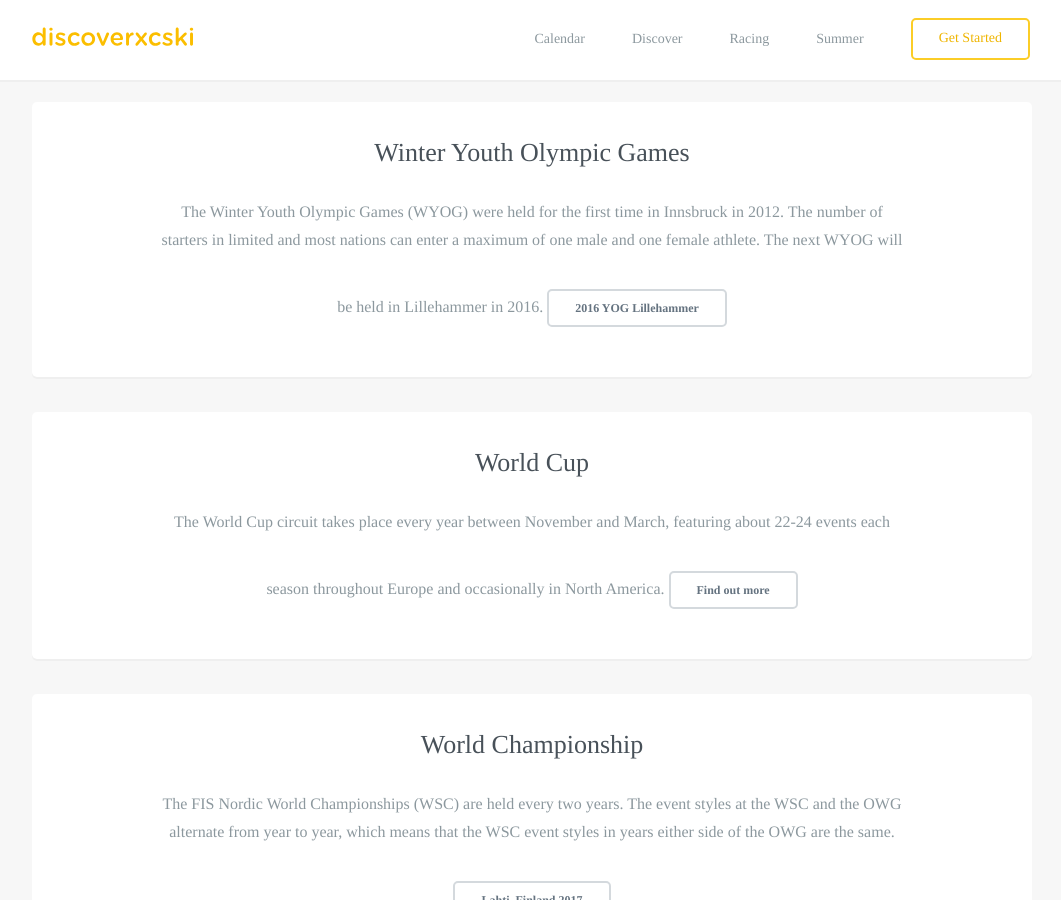
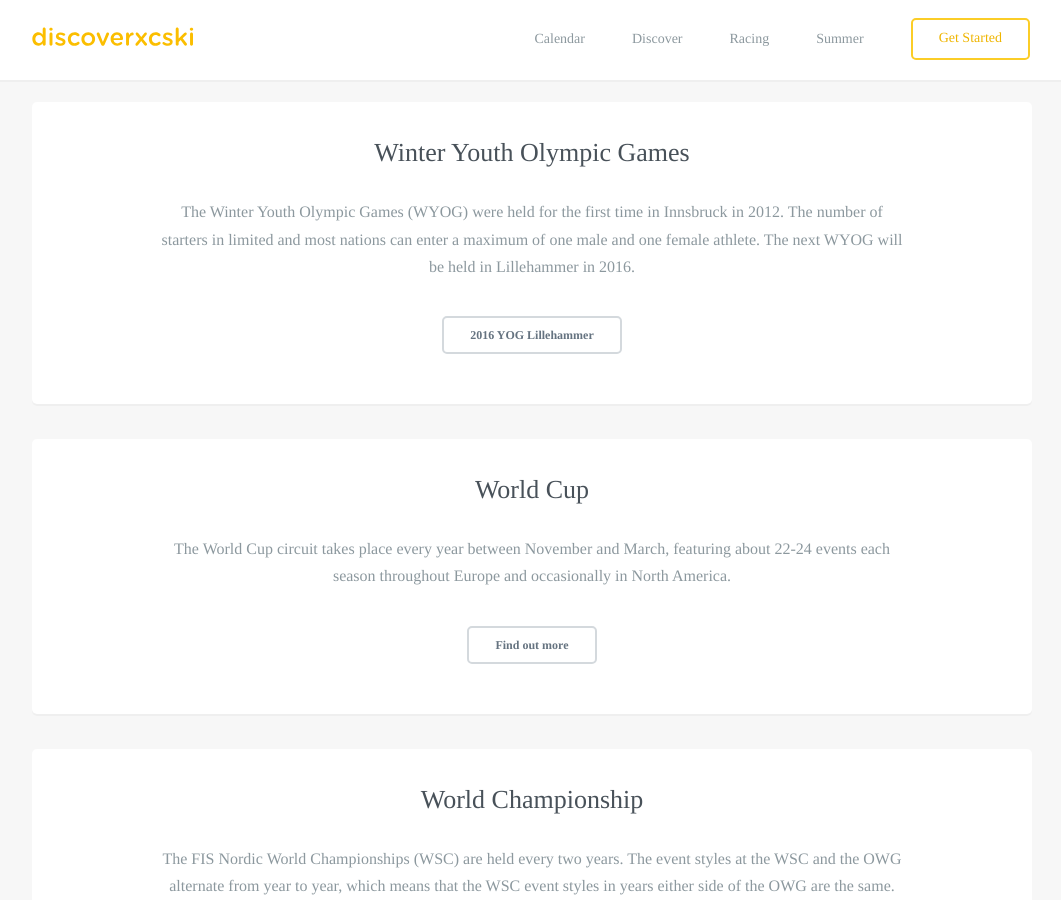
Before and after one commit to robcatto/robcatto.github.io, a Jekyll site: the page built from racing/elite-events/index.html, in a window 1280 px wide and 900 px high, scrolled down 1483 px. Shown: the whole window, without its empty margins (108-1169 px from the left). Built offline with Jekyll 4.4.1, drawn with Linux system fonts in a browser that asks for light colours; some web fonts are replaced; Markdown is read by kramdown in place of the engine named in the settings.

Commit message:
Update index.html

```diff
--- a/racing/elite-events/index.html
+++ b/racing/elite-events/index.html
@@ -46,8 +46,10 @@ layout: default
                     <h3>World University Winter Games   (World Uni Games)</h3>
                     <p>The World University Winter Games (WUWG) are held every two years. Athletes must be enrolled at university and be under the age of 27 to be eligible for selection. The WUWG provide just about the only opportunity outside of the Winter Olympics to compete at an elite international event together with other winter sport disciplines. The selection standard is challenging but achievable, similar to qualifying for the World Junior or U23 Championships.
 
-                         <a class="button small dark" href="http://www.fisu.net/en/Winter-Universiades-3491.html" data-featurette="analytics-click-event" target="_blank" data-event-category="button" data-event-action="M: Clicked Design an iOS Game" data-event-label="Source: Homepage Alt" id="featurette-35">Find out more</a>
+
                     </p>
+
+                    <a class="button small dark" href="http://www.fisu.net/en/Winter-Universiades-3491.html" data-featurette="analytics-click-event" target="_blank" data-event-category="button" data-event-action="M: Clicked Design an iOS Game" data-event-label="Source: Homepage Alt" id="featurette-35">Find out more</a>
 
                 </section>
 
@@ -56,8 +58,10 @@ layout: default
                     <h3>World Junior / U23 Championships Games</h3>
                     <p>The FIS World Junior and U23 Championships (WJC and WU23C) are held every year. Athletes are eligible to compete in the WJC in the year that they turn 20 and in the WU23C in the year that they turn 23.
 
-                        <a class="button small dark" href="http://www.fis-ski.com/cross-country/news-multimedia/" data-featurette="analytics-click-event" data-event-category="button" target="_blank" data-event-action="M: Clicked Design an iOS Game" data-event-label="Source: Homepage Alt" id="featurette-35">Find out more</a>
+
                     </p>
+
+                     <a class="button small dark" href="http://www.fis-ski.com/cross-country/news-multimedia/" data-featurette="analytics-click-event" data-event-category="button" target="_blank" data-event-action="M: Clicked Design an iOS Game" data-event-label="Source: Homepage Alt" id="featurette-35">Find out more</a>
 
                 </section>
 
@@ -65,8 +69,10 @@ layout: default
                     <h3>Winter Youth Olympic Games</h3>
                     <p>The Winter Youth Olympic Games (WYOG) were held for the first time in Innsbruck in 2012. The number of starters in limited and most nations can enter a maximum of one male and one female athlete. The next WYOG will be held in Lillehammer in 2016.
 
-                         <a class="button small dark" href="http://www.olympic.org/lillehammer-2016-youth-olympics" data-featurette="analytics-click-event" target="_blank" data-event-category="button" data-event-action="M: Clicked Design an iOS Game" data-event-label="Source: Homepage Alt" id="featurette-35">2016 YOG Lillehammer</a>
+
                     </p>
+
+                    <a class="button small dark" href="http://www.olympic.org/lillehammer-2016-youth-olympics" data-featurette="analytics-click-event" target="_blank" data-event-category="button" data-event-action="M: Clicked Design an iOS Game" data-event-label="Source: Homepage Alt" id="featurette-35">2016 YOG Lillehammer</a>
 
                 </section>
 
@@ -74,8 +80,10 @@ layout: default
                     <h3>World Cup  </h3>
                     <p>The World Cup circuit takes place every year between November and March, featuring about 22-24 events each season throughout Europe and occasionally in North America.
 
-                        <a class="button small dark" href="http://www.fis-ski.com/cross-country/" data-featurette="analytics-click-event" target="_blank" data-event-category="button" data-event-action="M: Clicked Design an iOS Game" data-event-label="Source: Homepage Alt" id="featurette-35">Find out more</a>
+
                     </p>
+
+                    <a class="button small dark" href="http://www.fis-ski.com/cross-country/" data-featurette="analytics-click-event" target="_blank" data-event-category="button" data-event-action="M: Clicked Design an iOS Game" data-event-label="Source: Homepage Alt" id="featurette-35">Find out more</a>
 
                 </section>
 
@@ -83,8 +91,10 @@ layout: default
                     <h3>World Championship</h3>
                     <p>The FIS Nordic World Championships (WSC) are held every two years. The event styles at the WSC and the OWG alternate from year to year, which means that the WSC event styles in years either side of the OWG are the same.
 
-                         <a class="button small dark" href="http://lahti2017.fi/en/" data-featurette="analytics-click-event" data-event-category="button" target="_blank" data-event-action="M: Clicked Design an iOS Game" data-event-label="Source: Homepage Alt" id="featurette-35">Lahti, Finland 2017</a>
+
                     </p>
+
+                    <a class="button small dark" href="http://lahti2017.fi/en/" data-featurette="analytics-click-event" data-event-category="button" target="_blank" data-event-action="M: Clicked Design an iOS Game" data-event-label="Source: Homepage Alt" id="featurette-35">Lahti, Finland 2017</a>
 
                 </section>
 
@@ -92,8 +102,10 @@ layout: default
                     <h3>Paralympics</h3>
                     <p>Cross country skiing first appeared at the 1976 Winter Paralympic Games in Örnsköldsvik, Sweden. It is held directly after the Winter Olympic Games at the same venue. The competition is open to athletes with a physical impairment and blindness/visual impairment. Male and female athletes compete in short distance, middle distance and long distance (ranging from 2.5km to 20km) or participate in a team relay using classical or free techniques.  Biathlon is also an event at the Paralympics.
 
-                         <a class="button small dark" href="http://www.paralympic.org/nordic-skiing" data-featurette="analytics-click-event" target="_blank" data-event-category="button" data-event-action="M: Clicked Design an iOS Game" data-event-label="Source: Homepage Alt" id="featurette-35">Find out more</a>
+
                     </p>
+
+                     <a class="button small dark" href="http://www.paralympic.org/nordic-skiing" data-featurette="analytics-click-event" target="_blank" data-event-category="button" data-event-action="M: Clicked Design an iOS Game" data-event-label="Source: Homepage Alt" id="featurette-35">Find out more</a>
 
                 </section>
 
@@ -102,9 +114,11 @@ layout: default
                     <h3>Winter Olympic Games</h3>
                     <p>The Olympic Winter Games (OWG) are held every four years. The next OWG will be in Pyeongchang in Korea in 2018. There are 12 cross country skiing medal events at the OWG, six for each gender.
 
-                         <a class="button small dark" href="http://www.olympic.org/cross-country-skiing" data-featurette="analytics-click-event" target="_blank" data-event-category="button" data-event-action="M: Clicked Design an iOS Game" data-event-label="Source: Homepage Alt" id="featurette-35">Find out more</a>
+
 
                     </p>
+
+                    <a class="button small dark" href="http://www.olympic.org/cross-country-skiing" data-featurette="analytics-click-event" target="_blank" data-event-category="button" data-event-action="M: Clicked Design an iOS Game" data-event-label="Source: Homepage Alt" id="featurette-35">Find out more</a>
 
                 </section>
 
```
